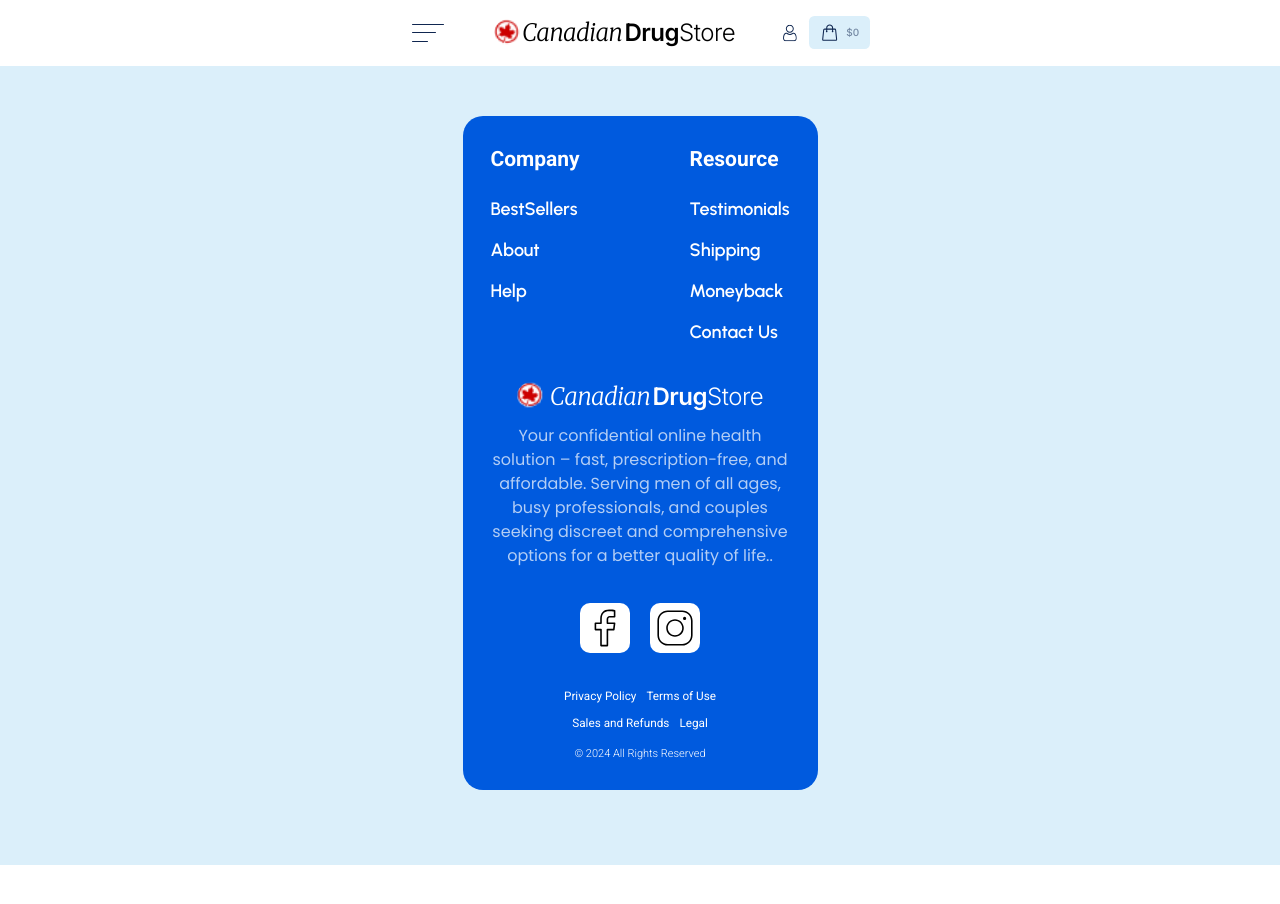
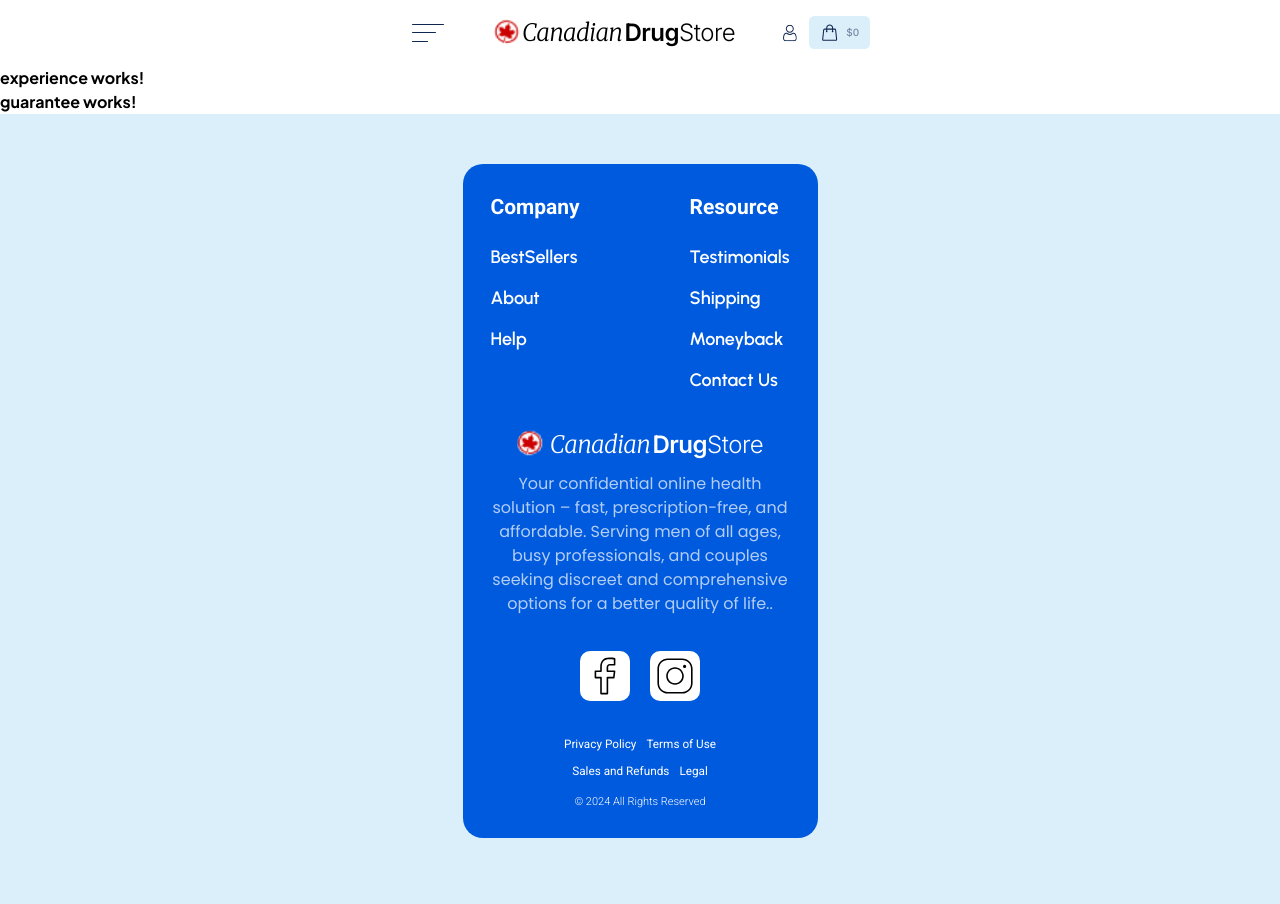
Before and after one commit to Victoriia-Ripka/drug-store2, an Angular app: page /about-us in a window 1280 px wide. Before the commit this address led to /. Shown: the top 904 px of the page. Before the commit the page ends 865 px from the top, so only its background shows below. Built offline with nearby package versions, Linux system fonts and the light colour scheme.

Commit message:
about-us page

```diff
--- /dev/null
+++ b/src/app/pages/about-us/aboutUsPage.component.html
@@ -0,0 +1,2 @@
+<experience></experience>
+<guarantee></guarantee>
--- /dev/null
+++ b/src/app/pages/about-us/components/experience/experience.component.html
@@ -0,0 +1 @@
+<p>experience works!</p>
--- /dev/null
+++ b/src/app/pages/about-us/components/guarantee/guarantee.component.html
@@ -0,0 +1 @@
+<p>guarantee works!</p>
--- /dev/null
+++ b/src/app/pages/about-us/components/index.ts
@@ -0,0 +1,2 @@
+export * from './experience/experience.component'
+export * from './guarantee/guarantee.component'
--- a/src/app/pages/home/homePage.component.ts
+++ b/src/app/pages/home/homePage.component.ts
@@ -4,7 +4,7 @@ import { HeroComponent, ProductsComponent, TestimonialsComponent } from './compo
 @Component({
     selector: 'home-page',
     standalone: true,
-    imports: [ HeroComponent, TestimonialsComponent, ProductsComponent],
+    imports: [HeroComponent, TestimonialsComponent, ProductsComponent],
     templateUrl: './homePage.component.html',
 })
 export class HomePageComponent { }
--- a/src/app/pages/index.ts
+++ b/src/app/pages/index.ts
@@ -1 +1,2 @@
 export * from './home/homePage.component'
+export * from './about-us/aboutUsPage.component'
--- a/src/app/pages/pages.routes.ts
+++ b/src/app/pages/pages.routes.ts
@@ -1,20 +1,19 @@
 import { Routes } from '@angular/router';
 
 import { PagesComponent } from './pages.component';
-import { HomePageComponent } from './index';
+import { AboutUsPageComponent, HomePageComponent } from './index';
 
 export const routes: Routes = [
     {
         path: '',
         component: HomePageComponent
     },
+    {
+        path: 'about-us',
+        title: 'About us - Canadian Drug Store',
+        component: AboutUsPageComponent
+    },
 ];
-
-// {
-    //     path: 'about-us',
-    //     title: 'About us - Canadian Drug Store',
-    //     component: AboutUsPageComponent
-    // },
     // {
     //     path: 'shipping',
     //     title: 'Shipping - Canadian Drug Store',
```
Also changed, not shown: src/app/pages/about-us/aboutUsPage.component.ts (added, +10 -0 lines), src/app/pages/about-us/components/experience/experience.component.ts (added, +12 -0 lines), src/app/pages/about-us/components/guarantee/guarantee.component.ts (added, +12 -0 lines), src/app/pages/about-us/components/experience/experience.component.scss (added), src/app/pages/about-us/components/guarantee/guarantee.component.scss (added).
